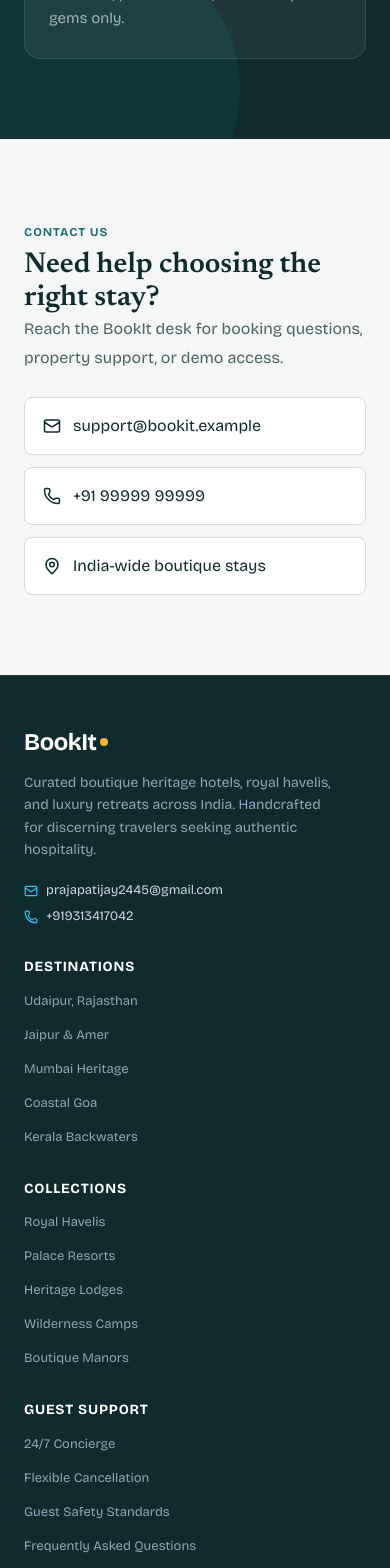
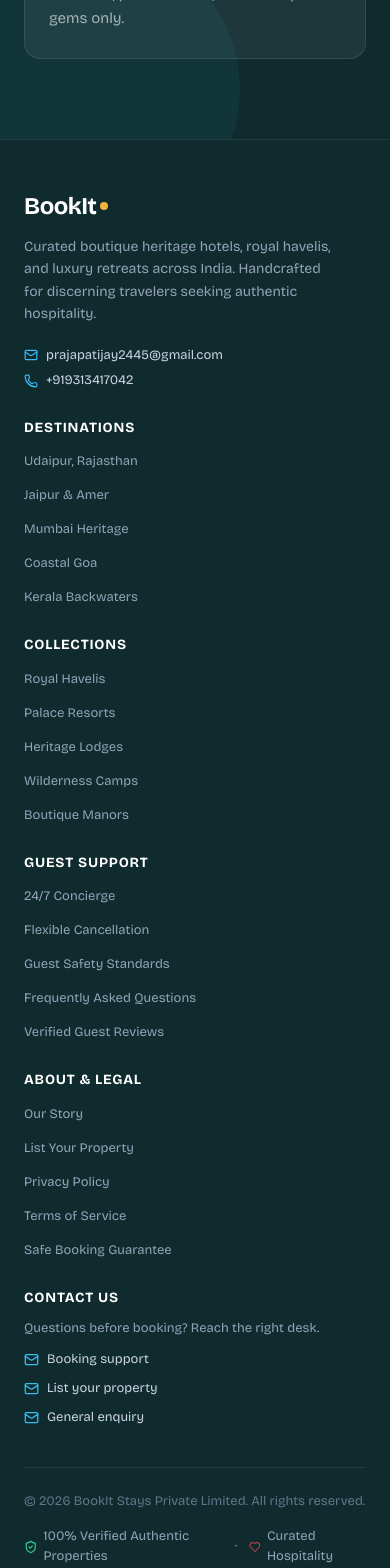
Before and after one commit to JayPrajapati-03/BookIt, a React (Vite) app in the folder apps/web/: page / in a window 390 px wide. Shown: the part 4680-6248 px from the top of the page. Built offline with nearby package versions, Linux system fonts and the light colour scheme; no server answers.

Commit message:
refactor: move contact content into footer column

```diff
--- a/apps/web/src/components/home/LandingInfo/LandingInfo.module.css
+++ b/apps/web/src/components/home/LandingInfo/LandingInfo.module.css
@@ -133,8 +133,7 @@
   background: var(--color-sand);
 }
 
-.aboutGrid,
-.contactGrid {
+.aboutGrid {
   display: grid;
   grid-template-columns: minmax(0, 0.9fr) minmax(0, 1.1fr);
   gap: 48px;
@@ -148,35 +147,13 @@
   margin: 0;
 }
 
-.contactPanel {
-  display: grid;
-  gap: 12px;
-}
-
-.contactItem {
-  display: flex;
-  align-items: center;
-  gap: 12px;
-  color: var(--color-lagoon);
-  text-decoration: none;
-  border: 1px solid var(--color-stone);
-  border-radius: 8px;
-  padding: 16px 18px;
-  background: #fff;
-}
-
 @media (max-width: 820px) {
   .sectionHeader,
-  .aboutGrid,
-  .contactGrid {
+  .aboutGrid {
     display: block;
   }
 
   .destinationGrid {
     grid-template-columns: 1fr;
   }
-
-  .contactPanel {
-    margin-top: 24px;
-  }
 }
--- a/apps/web/src/components/home/LandingInfo/LandingInfo.tsx
+++ b/apps/web/src/components/home/LandingInfo/LandingInfo.tsx
@@ -1,6 +1,6 @@
 import React from 'react';
 import { Link } from 'react-router-dom';
-import { ArrowRight, Mail, MapPin, Phone } from 'lucide-react';
+import { ArrowRight } from 'lucide-react';
 import styles from './LandingInfo.module.css';
 
 const DESTINATIONS = [
@@ -42,7 +42,7 @@ const DESTINATIONS = [
 ];
 
 type LandingInfoProps = {
-  variant: 'destinations' | 'about' | 'contact';
+  variant: 'destinations' | 'about';
 };
 
 export const LandingInfo: React.FC<LandingInfoProps> = ({ variant }) => {
@@ -98,32 +98,5 @@ export const LandingInfo: React.FC<LandingInfoProps> = ({ variant }) => {
       </section>
     );
   }
-
-  return (
-    <section id="contact" className={styles.section}>
-      <div className={`${styles.inner} ${styles.contactGrid}`}>
-        <div>
-          <span className={styles.eyebrow}>Contact Us</span>
-          <h2 className={styles.title}>Need help choosing the right stay?</h2>
-          <p className={styles.copy}>
-            Reach the BookIt desk for booking questions, property support, or demo access.
-          </p>
-        </div>
-        <div className={styles.contactPanel}>
-          <a href="mailto:support@bookit.example" className={styles.contactItem}>
-            <Mail size={18} />
-            support@bookit.example
-          </a>
-          <a href="tel:+919999999999" className={styles.contactItem}>
-            <Phone size={18} />
-            +91 99999 99999
-          </a>
-          <span className={styles.contactItem}>
-            <MapPin size={18} />
-            India-wide boutique stays
-          </span>
-        </div>
-      </div>
-    </section>
-  );
+  return null;
 };
--- a/apps/web/src/components/layout/AppFooter/AppFooter.module.css
+++ b/apps/web/src/components/layout/AppFooter/AppFooter.module.css
@@ -17,13 +17,14 @@
 
 .mainGrid {
   display: grid;
-  grid-template-columns: 2fr 1fr 1fr 1fr 1fr;
-  gap: var(--space-8, 32px);
+  grid-template-columns: minmax(260px, 1.5fr) repeat(4, minmax(120px, 0.72fr)) minmax(230px, 1.05fr);
+  gap: var(--space-7, 28px);
+  align-items: start;
 }
 
 @media (max-width: 1024px) {
   .mainGrid {
-    grid-template-columns: 1fr 1fr 1fr;
+    grid-template-columns: repeat(3, minmax(0, 1fr));
   }
 }
 
@@ -142,3 +143,37 @@
   align-items: center;
   gap: 12px;
 }
+
+.contactCol {
+  scroll-margin-top: 84px;
+}
+
+.contactCopy {
+  color: #94a3b8;
+  font-size: 0.8125rem;
+  line-height: 1.55;
+  margin: 0 0 12px;
+}
+
+.footerContactList {
+  display: flex;
+  flex-direction: column;
+  gap: 10px;
+}
+
+.footerContactItem {
+  display: flex;
+  align-items: flex-start;
+  gap: 8px;
+  color: #cbd5e1;
+  font-size: 0.8125rem;
+  line-height: 1.45;
+  text-decoration: none;
+  overflow-wrap: anywhere;
+}
+
+.footerContactItem svg {
+  color: #38bdf8;
+  flex: 0 0 auto;
+  margin-top: 2px;
+}
--- a/apps/web/src/components/layout/AppFooter/AppFooter.tsx
+++ b/apps/web/src/components/layout/AppFooter/AppFooter.tsx
@@ -1,6 +1,6 @@
 import React from 'react';
 import { Link } from 'react-router-dom';
-import { Mail, Phone, ShieldCheck, Heart } from 'lucide-react';
+import { Heart, Mail, Phone, ShieldCheck } from 'lucide-react';
 import styles from './AppFooter.module.css';
 
 export const AppFooter: React.FC = () => {
@@ -116,6 +116,37 @@ export const AppFooter: React.FC = () => {
               </li>
             </ul>
           </div>
+
+          {/* Contact Column */}
+          <div id="contact" className={styles.contactCol}>
+            <h4 className={styles.colTitle}>Contact Us</h4>
+            <p className={styles.contactCopy}>
+              Questions before booking? Reach the right desk.
+            </p>
+            <div className={styles.footerContactList}>
+              <a
+                href="mailto:support@bookit.example?subject=Booking%20support"
+                className={styles.footerContactItem}
+              >
+                <Mail size={15} />
+                Booking support
+              </a>
+              <a
+                href="mailto:partners@bookit.example?subject=List%20my%20property"
+                className={styles.footerContactItem}
+              >
+                <Mail size={15} />
+                List your property
+              </a>
+              <a
+                href="mailto:hello@bookit.example?subject=General%20enquiry"
+                className={styles.footerContactItem}
+              >
+                <Mail size={15} />
+                General enquiry
+              </a>
+            </div>
+          </div>
         </div>
 
         {/* Bottom Copyright & Badges */}
--- a/apps/web/src/pages/HomePage.tsx
+++ b/apps/web/src/pages/HomePage.tsx
@@ -12,7 +12,6 @@ export const HomePage: React.FC = () => {
       <FeaturedStays />
       <LandingInfo variant="about" />
       <WhyBookIt />
-      <LandingInfo variant="contact" />
     </div>
   );
 };
```
